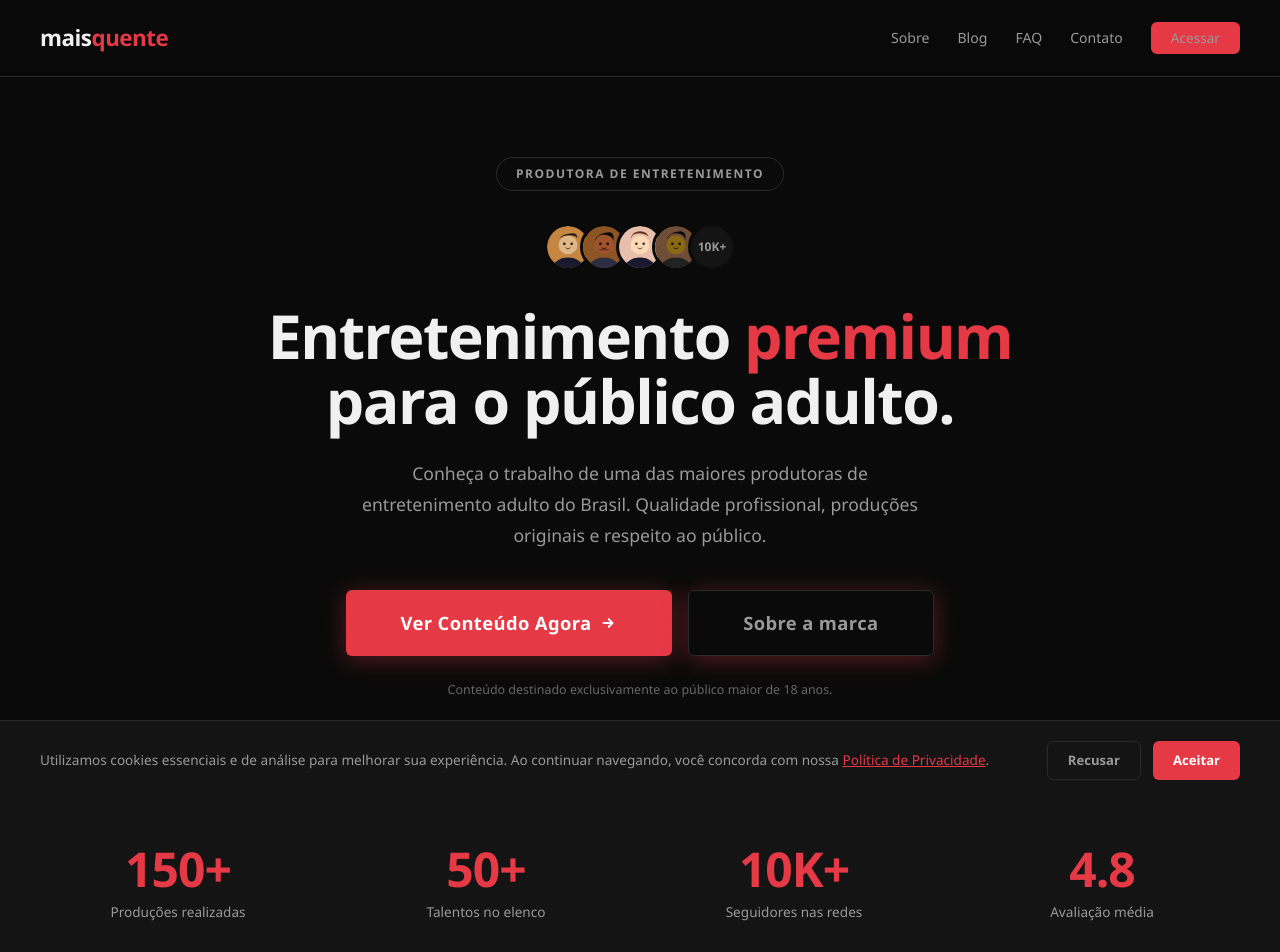
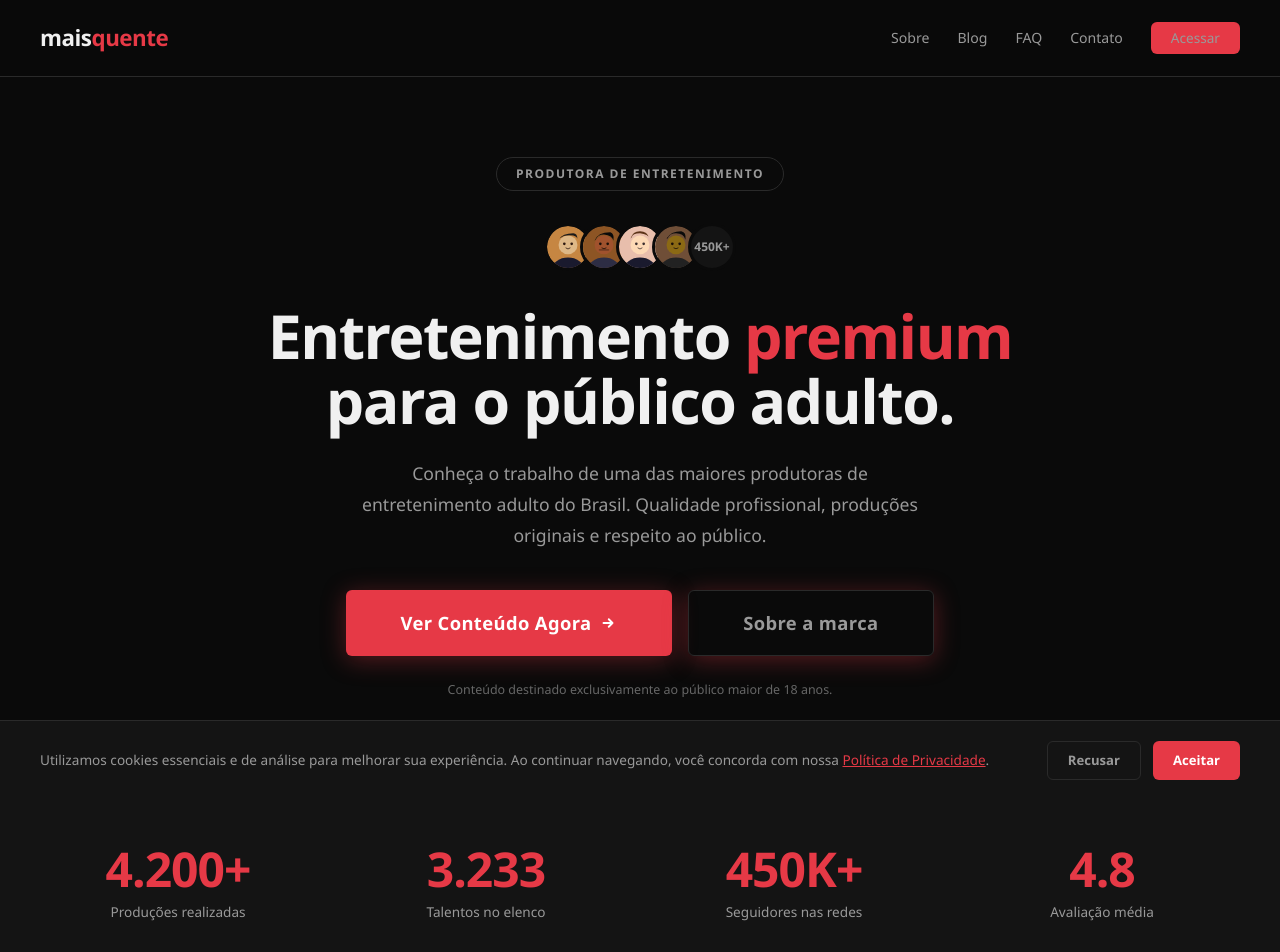
Before and after one commit to eualancavalcanti/maisquente, a plain HTML site: page index.html in a window 1280 px wide. Shown: the top 952 px of the page. Drawn offline with Linux system fonts and the light colour scheme.

Commit message:
feat: atualiza stats para 4200+ producoes, 3233 talentos e 450K seguidores

```diff
--- a/index.html
+++ b/index.html
@@ -58,7 +58,7 @@
             <div class="avatar-group__item">
                 <svg viewBox="0 0 80 80" xmlns="http://www.w3.org/2000/svg"><circle cx="40" cy="40" r="40" fill="#6f4e37"/><ellipse cx="40" cy="82" rx="30" ry="22" fill="#222"/><circle cx="40" cy="36" r="18" fill="#8B6914"/><ellipse cx="33" cy="34" rx="2.5" ry="2.8" fill="#1a0f08"/><ellipse cx="47" cy="34" rx="2.5" ry="2.8" fill="#1a0f08"/><path d="M36 42 Q40 45 44 42" stroke="#1a0f08" stroke-width="1.5" fill="none" stroke-linecap="round"/><path d="M22 24 Q30 10 50 10 Q60 12 58 26 Q54 14 40 14 Q28 14 24 24Z" fill="#0a0a0a"/></svg>
             </div>
-            <div class="avatar-group__count">10K+</div>
+            <div class="avatar-group__count">450K+</div>
         </div>
 
         <h1 class="hero__title">
@@ -87,15 +87,15 @@
         <div class="section__inner">
             <div class="stats">
                 <div class="stat">
-                    <div class="stat__number">150+</div>
+                    <div class="stat__number">4.200+</div>
                     <div class="stat__label">Produções realizadas</div>
                 </div>
                 <div class="stat">
-                    <div class="stat__number">50+</div>
+                    <div class="stat__number">3.233</div>
                     <div class="stat__label">Talentos no elenco</div>
                 </div>
                 <div class="stat">
-                    <div class="stat__number">10K+</div>
+                    <div class="stat__number">450K+</div>
                     <div class="stat__label">Seguidores nas redes</div>
                 </div>
                 <div class="stat">
```
Also changed, not shown: sobre.html (+4 -3 lines).
